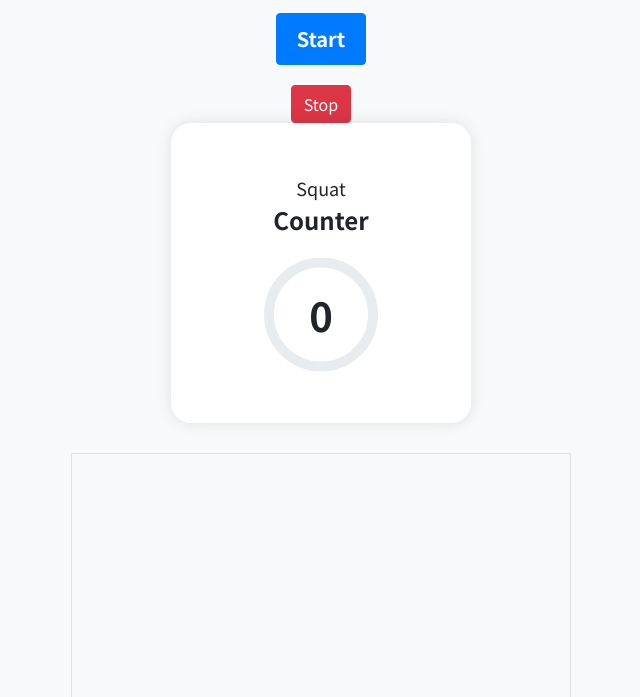
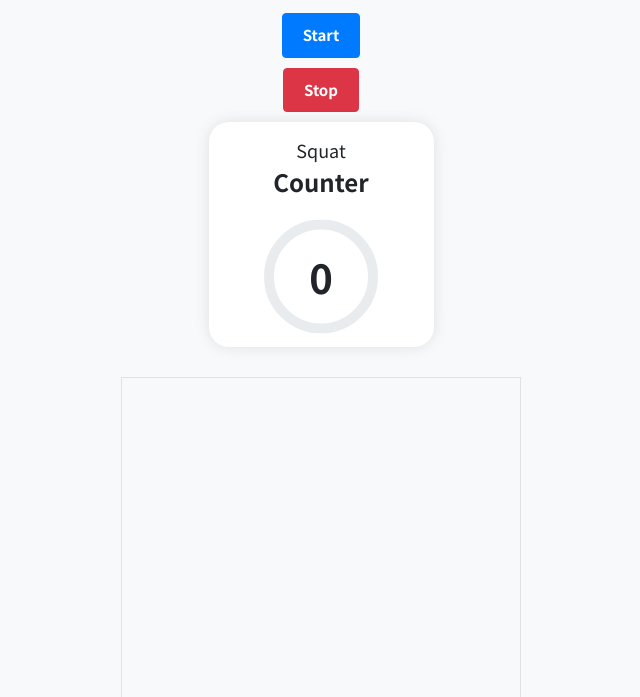
Before and after one commit to JungHeeyun/1320, a plain HTML site: page Index.html in a window 1280 px wide. Shown: the part 103-800 px from the top of the page, without its empty margins (319-959 px from the left). Drawn offline with nearby package versions, Linux system fonts and the light colour scheme.

Commit message:
Update style.css

```diff
--- a/style.css
+++ b/style.css
@@ -12,8 +12,8 @@ body {
 
 .frame {
     position: relative;
-    width: 300px;
-    height: 300px;
+    width: 225px;
+    height: 225px;
     background-color: #ffffff;
     border-radius: 20px;
     box-shadow: 0px 0px 15px rgba(0, 0, 0, 0.1);
@@ -92,15 +92,22 @@ h1 {
 }
 
 button.btn.btn-primary {
-    font-size: 20px;
+    font-size: 15px;
     font-weight: 600;
     padding: 10px 20px;
-    margin-bottom: 20px;
+    margin-bottom: 10px;
+}
+
+button.btn.btn-danger {
+    font-size: 15px;
+    font-weight: 600;
+    padding: 10px 20px;
+    margin-bottom: 10px;
 }
 
 canvas {
-    width: 500px;
-    height: 500px;
+    width: 400px;
+    height: 400px;
     border: 1px solid #dee2e6;
     margin-bottom: 20px;
 }
```
